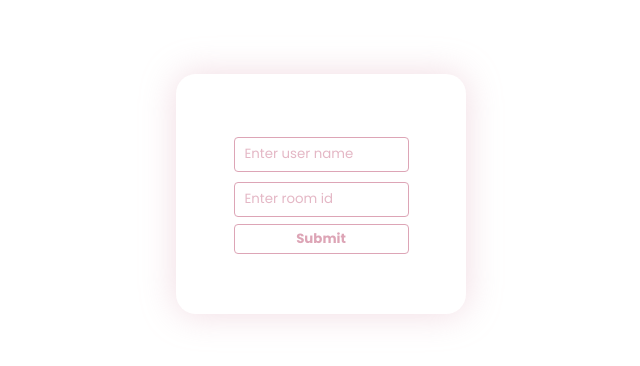
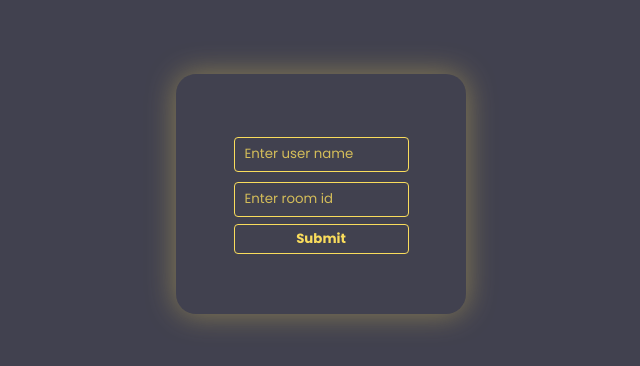
Before and after one commit to knaresh10/chat-app, a website: page public/index.html in a window 1280 px wide. Shown: the part 206-572 px from the top of the page, without its empty margins (319-959 px from the left). Drawn offline with Linux system fonts and the light colour scheme; a web font is replaced by a local one.

Commit message:
ui for login page

```diff
--- a/public/css/chat.css
+++ b/public/css/chat.css
@@ -70,7 +70,7 @@
 }
 
 .right-container {
-    height: 100vh;
+    min-height: -webkit-fill-available;
     width: 80vw;
     background-image: linear-gradient(to right top, #f5f0f0, #f6f1f1, #f7f2f2, #f9f3f3, #faf4f4);
 }
--- a/public/css/style.css
+++ b/public/css/style.css
@@ -1,7 +1,13 @@
+:root {
+    font-size: 14px;
+    --primary-color: #41414f;
+    --secondary-color: #f9dc5c;
+}
 * {
     padding: 0;
     margin: 0;
     font-family: 'Poppins', sans-serif;
+    background-color: var(--primary-color);
 }
 
 
@@ -15,7 +21,7 @@
     height: 200px;
     /* border: 2px solid #dda5b6; */
     border-radius: 20px;
-    box-shadow: 0px 0px 35px rgba(221, 165, 182, 0.4);
+    box-shadow: 0px 0px 30px 0 rgba(249, 220, 92, 0.4);
     padding: 20px;
     display: flex;
     justify-content: center;
@@ -28,21 +34,21 @@ input[type="text"] {
     margin: 5px 0;
     width: 175px;
     padding: 0 10px;
-    border: 1.5px solid #dda5b6;
+    border: 1.5px solid var(--secondary-color);
     border-radius: 4px;
     background: transparent;
-    color: #dda5b6;
+    color: var(--secondary-color);
     font-weight: 500;
     /* border: none; */
 }
 
 input[type="text"]::placeholder {
     font-weight: 100;
-    color: rgba(221, 165, 182, 0.8)
+    color: rgba(249, 220, 92, 0.8)
 }
 
 input[type="text"]:focus {
-    color: #dda5b6;
+    color: var(--secondary-color);
     outline: none;
     /* border: 1.5px solid #dda5b6; */
 }
@@ -53,10 +59,10 @@ input[type="submit"] {
     margin: 2.5px 0;
     width: 175px;
     padding: 0 10px;
-    border: 1.5px solid #dda5b6;
+    border: 1.5px solid var(--secondary-color);
     border-radius: 4px;
     background: transparent;
-    color: #dda5b6;
+    color: var(--secondary-color);
     font-weight: bold;
     transition: 0.4s;
 }
@@ -65,7 +71,7 @@ input[type="submit"]:hover {
     cursor: pointer;
     border: none;
     /* outline: none; */
-    color: #fff;
-    background: #dda5b6;
+    color: var(--primary-color);
+    background: var(--secondary-color);
     /* transition: 0.5ms; */
 }
--- a/public/index.html
+++ b/public/index.html
@@ -9,6 +9,7 @@
       href="https://fonts.googleapis.com/css2?family=Happy+Monkey&family=Poppins:wght@400;500;700&display=swap"
       rel="stylesheet"
     />
+    <link rel="icon" href="./images/logo-wechat.svg" />
     <link rel="stylesheet" href="/css/style.css" />
     <title>Chat App</title>
   </head>
```
